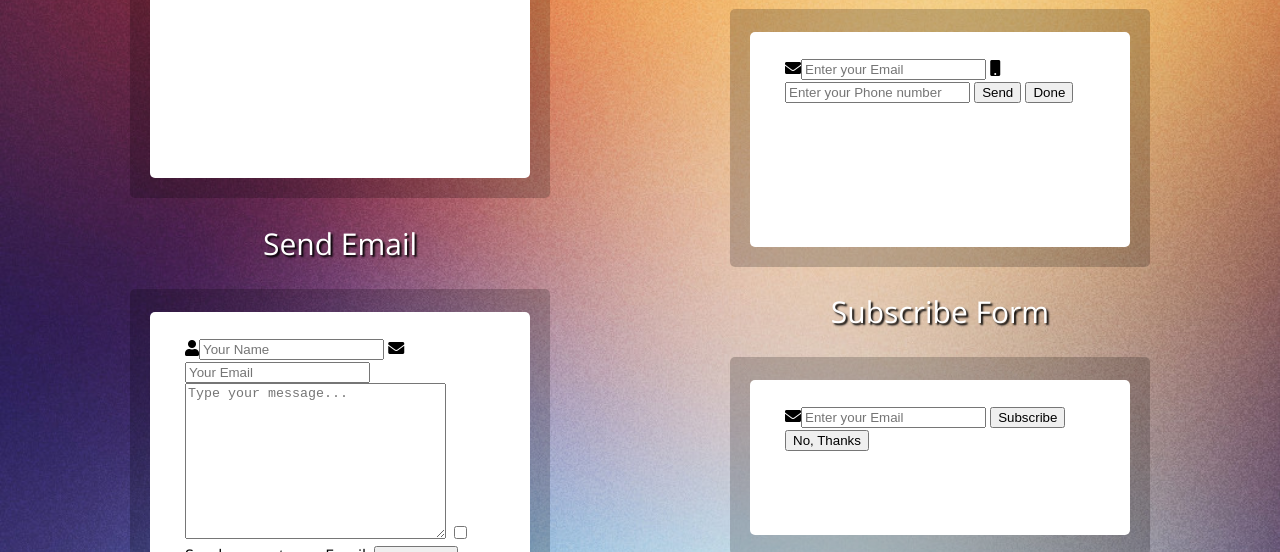
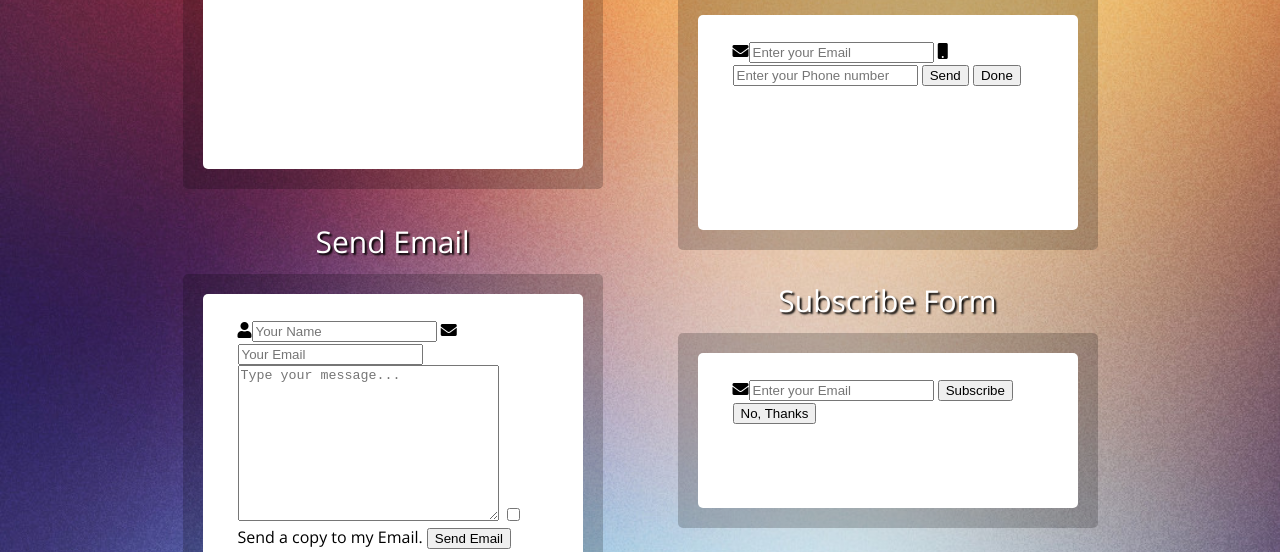
Before and after one commit to serafia/weekly-webdev-challenge-1, a plain HTML site: page index.html in a window 1280 px wide. Shown: the part 624-1176 px from the top of the page. Drawn offline with nearby package versions, Linux system fonts and the light colour scheme; a web font is replaced by a local one.

Commit message:
Modify style.css

```diff
--- a/style/style.css
+++ b/style/style.css
@@ -74,23 +74,25 @@ body {
 	width: 120px;
 	height: 120px;
 	object-fit: center;
-	opacity: 0.3;
+	opacity: 0.4;
+	margin-left: 30px;
 }
 .brand-1-text {
-	margin-left: 30px;
+	margin-left: 20px;
 	font-family: "Baloo Bhai", sans-serif;
-	line-height: 50px;
-	color: rgba(0, 0, 0, 0.3);
+	line-height: 40px;
+	color: rgba(0, 0, 0, 0.4);
+	text-shadow: -5px -5px 1px #000;
 }
 .brand-1-text-head {
-	font-size: 70px;
+	font-size: 60px;
 	margin: 0;
 	letter-spacing: 2px;
 
 }
 .brand-1-text-p {
 	margin: 0;
-	font-size: 35px;
+	font-size: 30px;
 	line-height: 25px;
 }
 .adress-1-sm {
@@ -101,7 +103,11 @@ body {
 .col-6 {
 	display: flex;
 	flex-direction: column;
-	align-items: center;
+	align-items: flex-end;
+}
+.second-col {
+	margin-top: 5px;
+	align-items: flex-start;
 }
 [class*="form-head"] {
 	font-size: 30px;
@@ -110,9 +116,16 @@ body {
 	text-align: center;
 	width: 420px;
 	text-shadow: 2px 2px 2px #000;
+	margin-bottom: 12px;
 }
 .form-head-lg {
-
+	margin-right: 32.5px;
+	margin-top: 32px;
+}
+.form-head-md,
+.form-head-sm {
+	margin-left: 32.5px;
+	margin-top: 30px;
 }
 [class*="board-"] {
 	background-color: #fff;
@@ -123,11 +136,11 @@ body {
 .shadow-lg {
 	position: relative;
 	width: 420px;
-	height: 538px;
+	height: 535px;
 	background-color: rgba(0, 0, 0, 0.2);
 	border-radius: 5px;
-	/*margin-left: 60px;
-	margin-right: 35px;*/
+
+	margin-right: 32.5px;
 }
 
 .board-lg {
@@ -139,12 +152,12 @@ body {
 }
 .shadow-md {
 	width: 420px;
-	height: 258px;
+	height: 255px;
 	background-color: rgba(0, 0, 0, 0.2);
 	position: relative;
 	border-radius: 5px;
-	/*margin-right: 60px;
-	margin-left: 35px;*/
+
+	margin-left: 32.5px;
 }
 .board-md {
 	width: 380px;
@@ -155,12 +168,12 @@ body {
 }
 .shadow-sm {
 	width: 420px;
-	height: 198px;
+	height: 195px;
 	background-color: rgba(0, 0, 0, 0.2);
 	position: relative;
 	border-radius: 5px;
-	/*margin-right: 60px;
-	margin-left: 35px;*/
+
+	margin-left: 32.5px;
 }
 .board-sm {
 	width: 380px;
```
